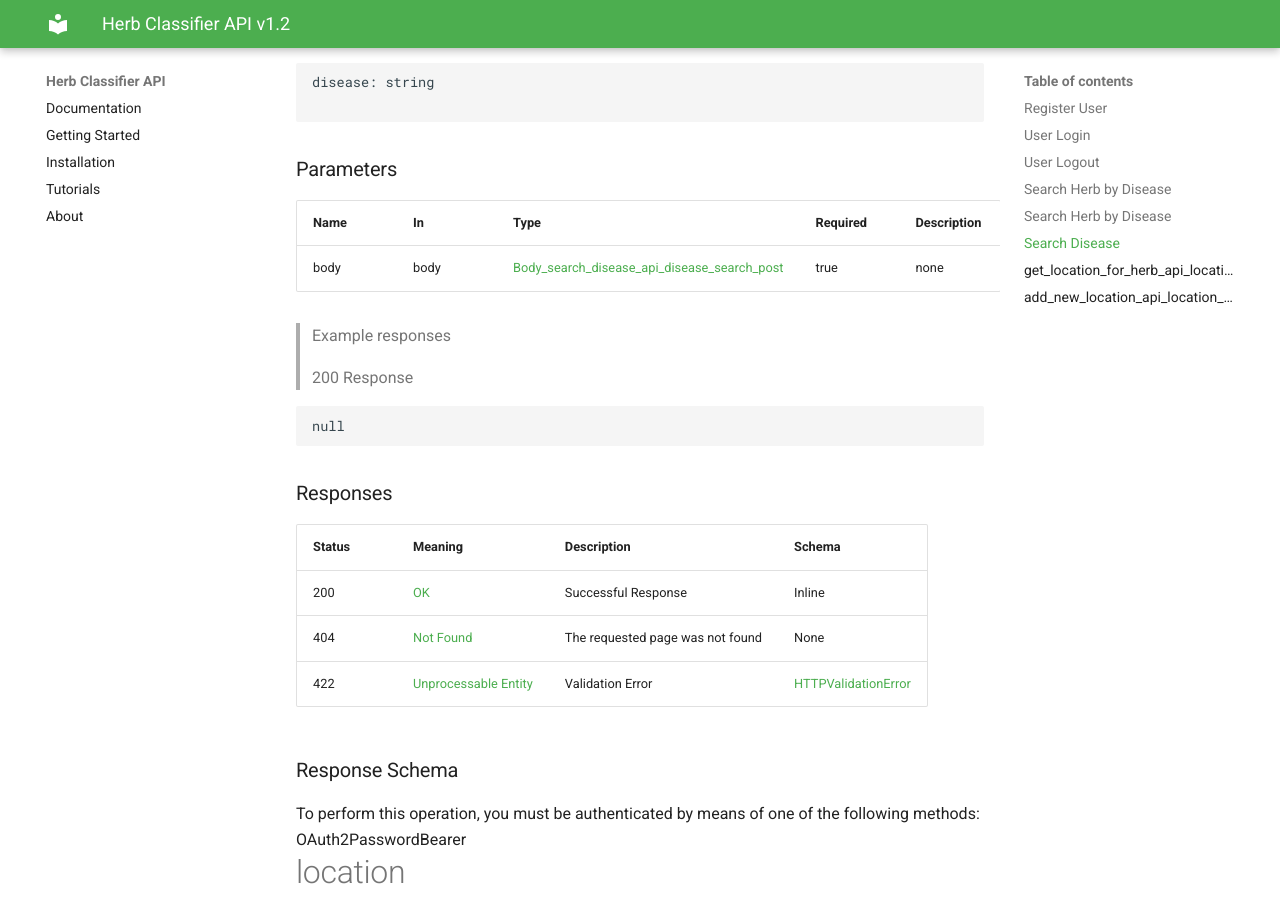
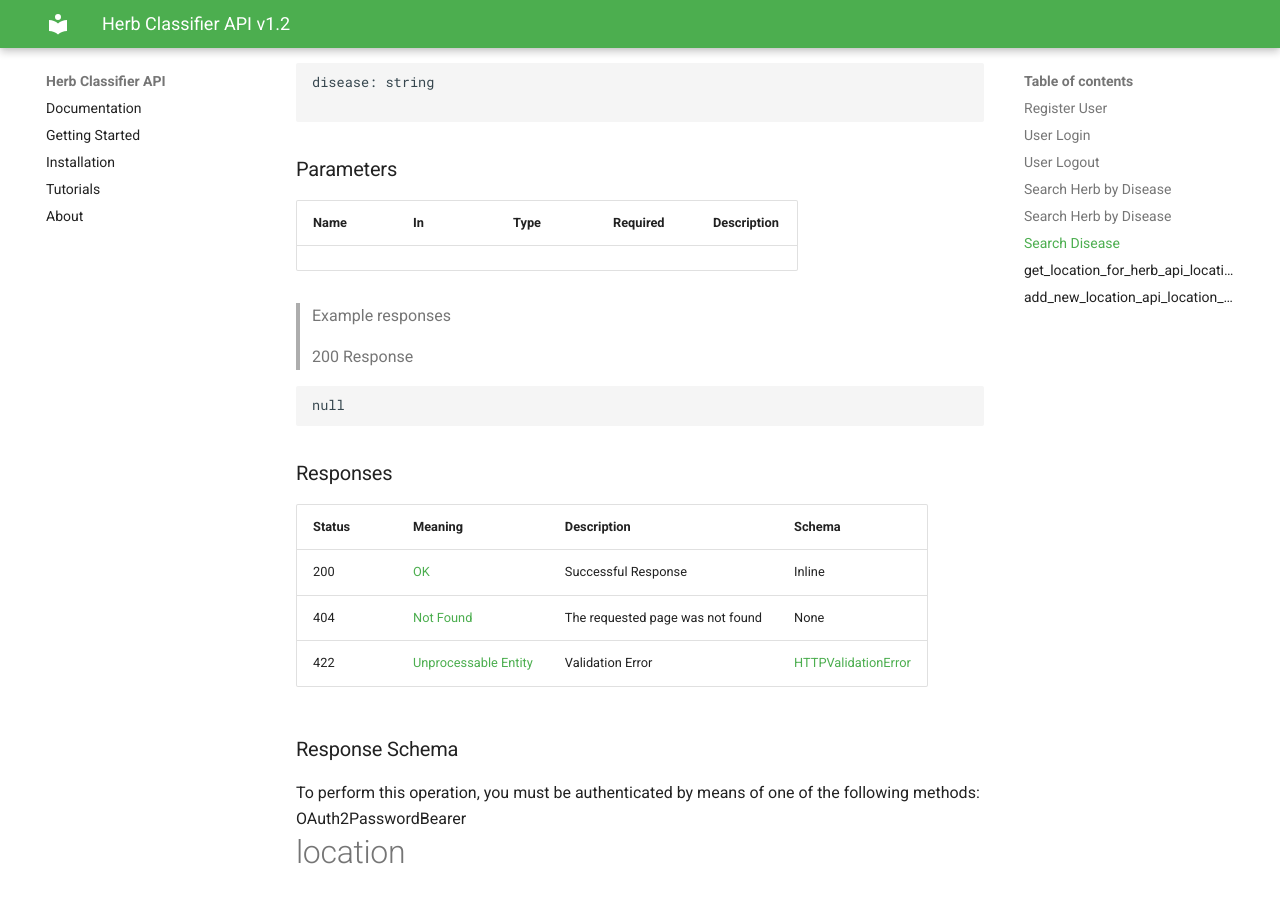
Before and after one commit to dilshankarunarathne/herb-classifier-backend, an MkDocs documentation site: the page built from docs/api_documentation.md, in a window 1280 px wide and 900 px high, scrolled down 24447 px. Built offline with MkDocs 1.6.1 and Material for MkDocs 9.7.7, drawn with Linux system fonts in a browser that asks for light colours.

Commit message:
Update api_documentation.md

```diff
--- a/docs/api_documentation.md
+++ b/docs/api_documentation.md
@@ -1274,7 +1274,7 @@ disease: string
 
 |Name|In|Type|Required|Description|
 |---|---|---|---|---|
-|body|body|[Body_search_disease_api_disease_search_post](#schemabody_search_disease_api_disease_search_post)|true|none|
+
 
 > Example responses
 
```
